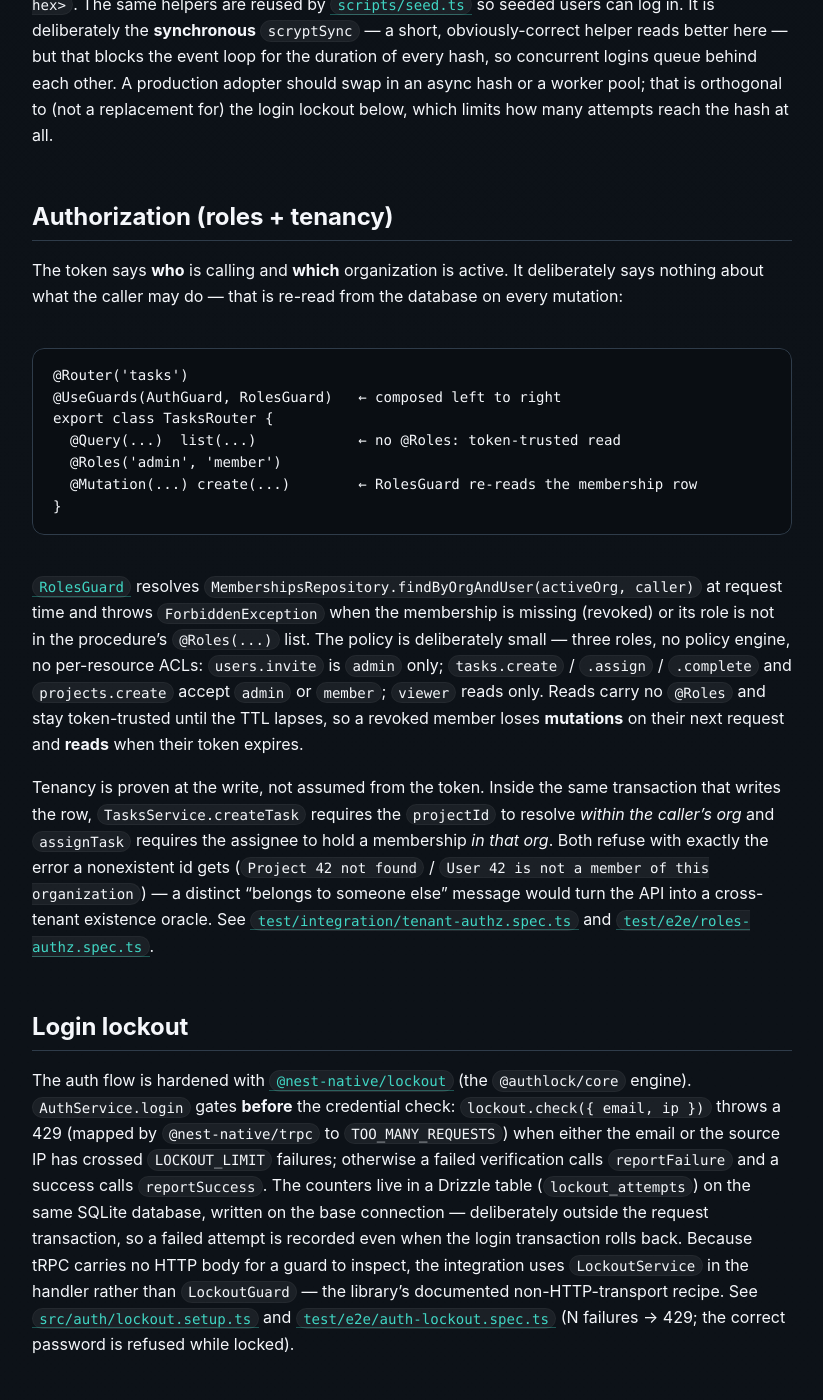
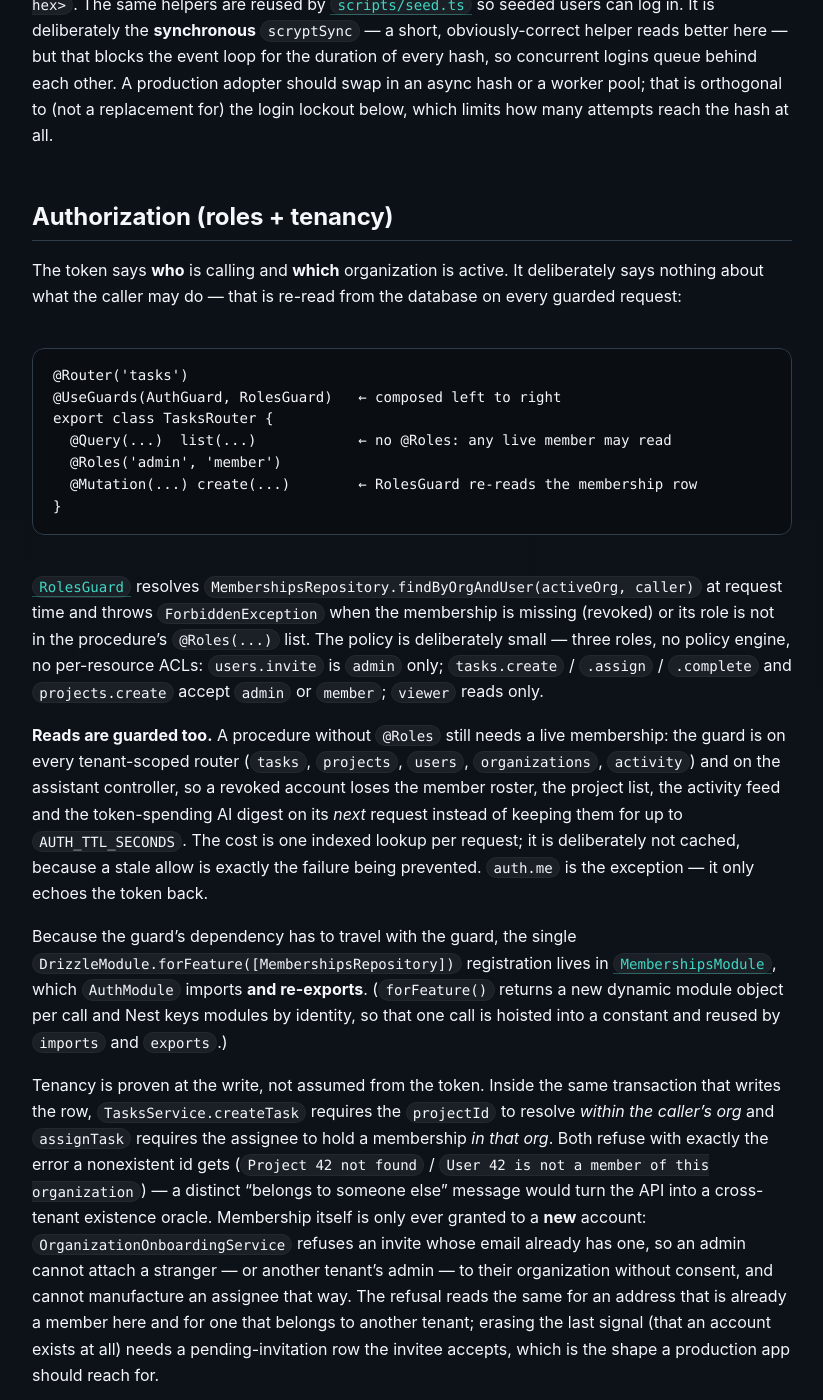
Before and after one commit to nest-native/reference-app, a Jekyll site: the page built from docs/architecture.md, in a window 1280 px wide and 1400 px high, scrolled down 4230 px. Shown: the whole window, without its empty margins (228-1051 px from the left). Built offline with Jekyll 4.4.1, drawn with Linux system fonts in a browser that asks for light colours; some of the changed text lies outside the part shown.

Commit message:
docs: revocation now lands on reads, and an invite cannot attach an account
The auth section said reads stay token-trusted until the TTL; they no longer
do, and the surface that changed is named: roster, projects, activity feed and
the token-spending AI digest all go on the next request after a membership is
revoked. Adds the invite rule (a new account only, so no admin can pull another
tenant's user in), notes the residual account-exists signal, and records where
the one MembershipsRepository registration lives and why forFeature() is
hoisted into a constant. Lifecycle diagram, layout row and test table follow.

````diff
--- a/docs/architecture.md
+++ b/docs/architecture.md
@@ -150,8 +150,8 @@ service deps through `@Inject(...)` in the constructor and call them.
   │   - or -             │
   │ tRPC handler         │   ←── nest-trpc-native dispatch
   │   AuthGuard          │       reads ctx.authContext via getArgs()[1]
-  │   RolesGuard         │       re-reads the caller's membership role
-  │                      │       (mutations only — see Authorization)
+  │   RolesGuard         │       re-reads the caller's membership row
+  │                      │       (every guarded request — see Authorization)
   │   ParamDecorators    │       @Input, @TrpcContext, @CurrentUser
   │   Procedure body     │
   └──────────────────────┘
@@ -207,13 +207,13 @@ the hash at all.
 
 The token says **who** is calling and **which** organization is active. It
 deliberately says nothing about what the caller may do — that is re-read from
-the database on every mutation:
+the database on every guarded request:
 
 ```
 @Router('tasks')
 @UseGuards(AuthGuard, RolesGuard)   ← composed left to right
 export class TasksRouter {
-  @Query(...)  list(...)            ← no @Roles: token-trusted read
+  @Query(...)  list(...)            ← no @Roles: any live member may read
   @Roles('admin', 'member')
   @Mutation(...) create(...)        ← RolesGuard re-reads the membership row
 }
@@ -225,10 +225,23 @@ time and throws `ForbiddenException` when the membership is missing (revoked)
 or its role is not in the procedure's `@Roles(...)` list. The policy is
 deliberately small — three roles, no policy engine, no per-resource ACLs:
 `users.invite` is `admin` only; `tasks.create` / `.assign` / `.complete` and
-`projects.create` accept `admin` or `member`; `viewer` reads only. Reads carry
-no `@Roles` and stay token-trusted until the TTL lapses, so a revoked member
-loses **mutations** on their next request and **reads** when their token
-expires.
+`projects.create` accept `admin` or `member`; `viewer` reads only.
+
+**Reads are guarded too.** A procedure without `@Roles` still needs a live
+membership: the guard is on every tenant-scoped router (`tasks`, `projects`,
+`users`, `organizations`, `activity`) and on the assistant controller, so a
+revoked account loses the member roster, the project list, the activity feed and
+the token-spending AI digest on its *next* request instead of keeping them for
+up to `AUTH_TTL_SECONDS`. The cost is one indexed lookup per request; it is
+deliberately not cached, because a stale allow is exactly the failure being
+prevented. `auth.me` is the exception — it only echoes the token back.
+
+Because the guard's dependency has to travel with the guard, the single
+`DrizzleModule.forFeature([MembershipsRepository])` registration lives in
+[`MembershipsModule`](https://github.com/nest-native/reference-app/blob/main/src/modules/memberships/memberships.module.ts),
+which `AuthModule` imports **and re-exports**. (`forFeature()` returns a new
+dynamic module object per call and Nest keys modules by identity, so that one
+call is hoisted into a constant and reused by `imports` and `exports`.)
 
 Tenancy is proven at the write, not assumed from the token. Inside the same
 transaction that writes the row, `TasksService.createTask` requires the
@@ -237,6 +250,15 @@ assignee to hold a membership *in that org*. Both refuse with exactly the error
 a nonexistent id gets (`Project 42 not found` /
 `User 42 is not a member of this organization`) — a distinct "belongs to
 someone else" message would turn the API into a cross-tenant existence oracle.
+Membership itself is only ever granted to a **new** account:
+`OrganizationOnboardingService` refuses an invite whose email already has one,
+so an admin cannot attach a stranger — or another tenant's admin — to their
+organization without consent, and cannot manufacture an assignee that way. The
+refusal reads the same for an address that is already a member here and for one
+that belongs to another tenant; erasing the last signal (that an account exists
+at all) needs a pending-invitation row the invitee accepts, which is the shape a
+production app should reach for.
+
 See [`test/integration/tenant-authz.spec.ts`](https://github.com/nest-native/reference-app/blob/main/test/integration/tenant-authz.spec.ts)
 and [`test/e2e/roles-authz.spec.ts`](https://github.com/nest-native/reference-app/blob/main/test/e2e/roles-authz.spec.ts).
 
@@ -388,7 +410,7 @@ same image (see `docker-compose.yml`).
 | `modules/organizations/` | Repo + service + tRPC router. `organizations.current` / `.list` |
 | `modules/users/` | Repo + service + tRPC router. `users.me` / `.list` / `.invite` |
 | `modules/projects/` | Repo + service + tRPC router. `projects.list` / `.get` / `.create` |
-| `modules/memberships/` | Repo only (consumed by onboarding, `RolesGuard`, and the task tenancy checks) |
+| `modules/memberships/` | Repo + the one `forFeature` registration of it, re-exported through `AuthModule` (consumed by onboarding, `RolesGuard`, and the task tenancy checks) |
 | `modules/audit-log/` | `AuditLogService.record()` |
 | `modules/outbox/` | Producer, claimer, registry, fake transport, `user.invited` handler, `outbox.constants.ts` |
 | `modules/onboarding/` | `OrganizationOnboardingService` — the `@Transactional` workflow |
@@ -410,8 +432,9 @@ same image (see `docker-compose.yml`).
 | `test/e2e/auth-flow.spec.ts` | Login flow over real HTTP; 401 on wrong password / no token / bad token |
 | `test/e2e/trpc-ping.smoke.spec.ts` | `GET /trpc/ping` returns 'pong'; `/health` returns ok |
 | `test/e2e/core-modules.spec.ts` | Authenticated flow over real HTTP across the three core routers |
-| `test/integration/tenant-authz.spec.ts` | Cross-org project/assignee are refused like missing ones, nothing committed; login picks the oldest membership |
-| `test/e2e/roles-authz.spec.ts` | RBAC over real HTTP: viewer/member/admin limits, and a revoked membership blocking the next mutation |
+| `test/integration/tenant-authz.spec.ts` | Cross-org project/assignee are refused like missing ones, nothing committed; an invite cannot attach an existing account; login picks the oldest membership |
+| `test/e2e/roles-authz.spec.ts` | RBAC over real HTTP: viewer/member/admin limits, and a revoked membership blocking the next request — reads and the AI assistant included |
+| `test/integration/auth-context.spec.ts` | The guards' caller extractor: tRPC reads the procedure context, never the caller's input |
 
 Plus `client-smoke/client.ts` (typed client over real HTTP using the
 generated `AppRouter`) which is run via `npm run client-smoke` rather than
````
Also changed, not shown: README.md.
